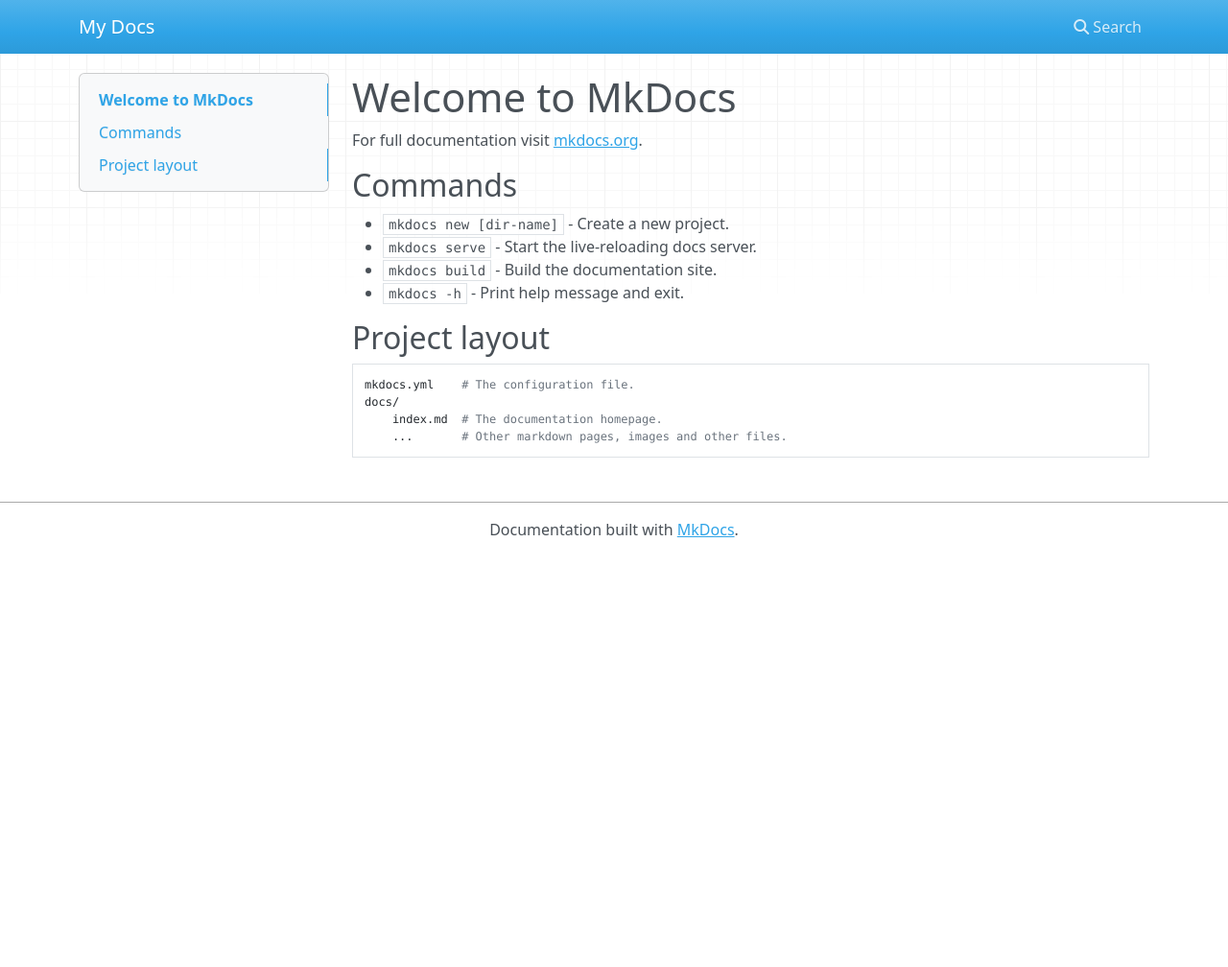
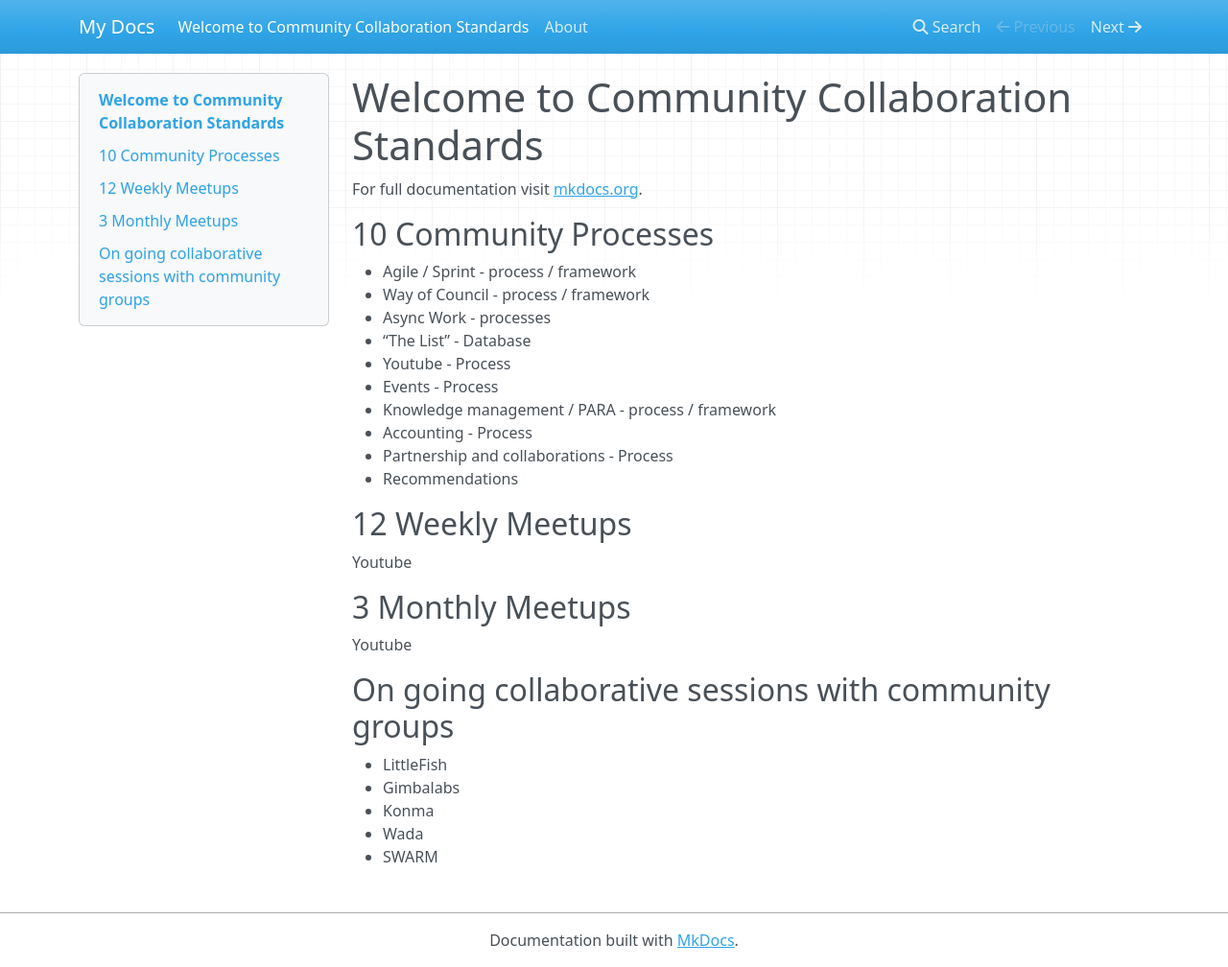
Before and after one commit to Newman5/community-collaboration-standards, an MkDocs documentation site: the page built from docs/index.md, in a window 1280 px wide and 1008 px high. Shown: the whole window at 96% size. Built offline with MkDocs 1.6.1, drawn with Linux system fonts in a browser that asks for light colours; nearby versions of some CDN libraries.

Commit message:
adding text to index and about

```diff
--- a/docs/index.md
+++ b/docs/index.md
@@ -1,17 +1,32 @@
-# Welcome to MkDocs
+# Welcome to Community Collaboration Standards
 
 For full documentation visit [mkdocs.org](https://www.mkdocs.org).
 
-## Commands
+## 10 Community Processes
 
-* `mkdocs new [dir-name]` - Create a new project.
-* `mkdocs serve` - Start the live-reloading docs server.
-* `mkdocs build` - Build the documentation site.
-* `mkdocs -h` - Print help message and exit.
+* Agile / Sprint  - process / framework
+* Way of Council - process / framework
+* Async Work - processes
+* “The List” - Database
+* Youtube - Process
+* Events - Process
+* Knowledge management / PARA - process / framework
+* Accounting - Process
+* Partnership and collaborations - Process
+* Recommendations
 
-## Project layout
 
-    mkdocs.yml    # The configuration file.
-    docs/
-        index.md  # The documentation homepage.
-        ...       # Other markdown pages, images and other files.
+## 12 Weekly Meetups
+
+Youtube
+
+## 3 Monthly Meetups
+
+Youtube
+
+## On going collaborative sessions with community groups
+* LittleFish
+* Gimbalabs
+* Konma
+* Wada
+* SWARM
```
Also changed, not shown: docs/about.md (added, +17 -0 lines).
